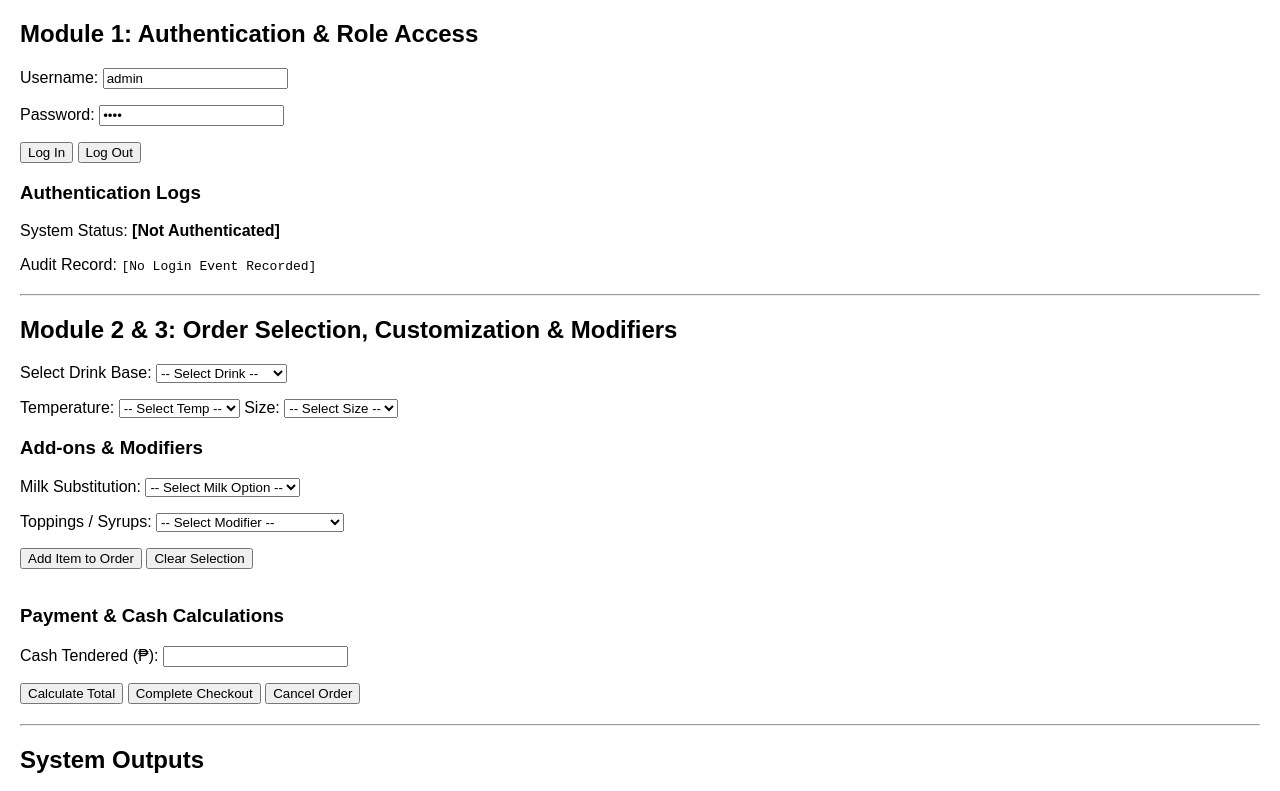
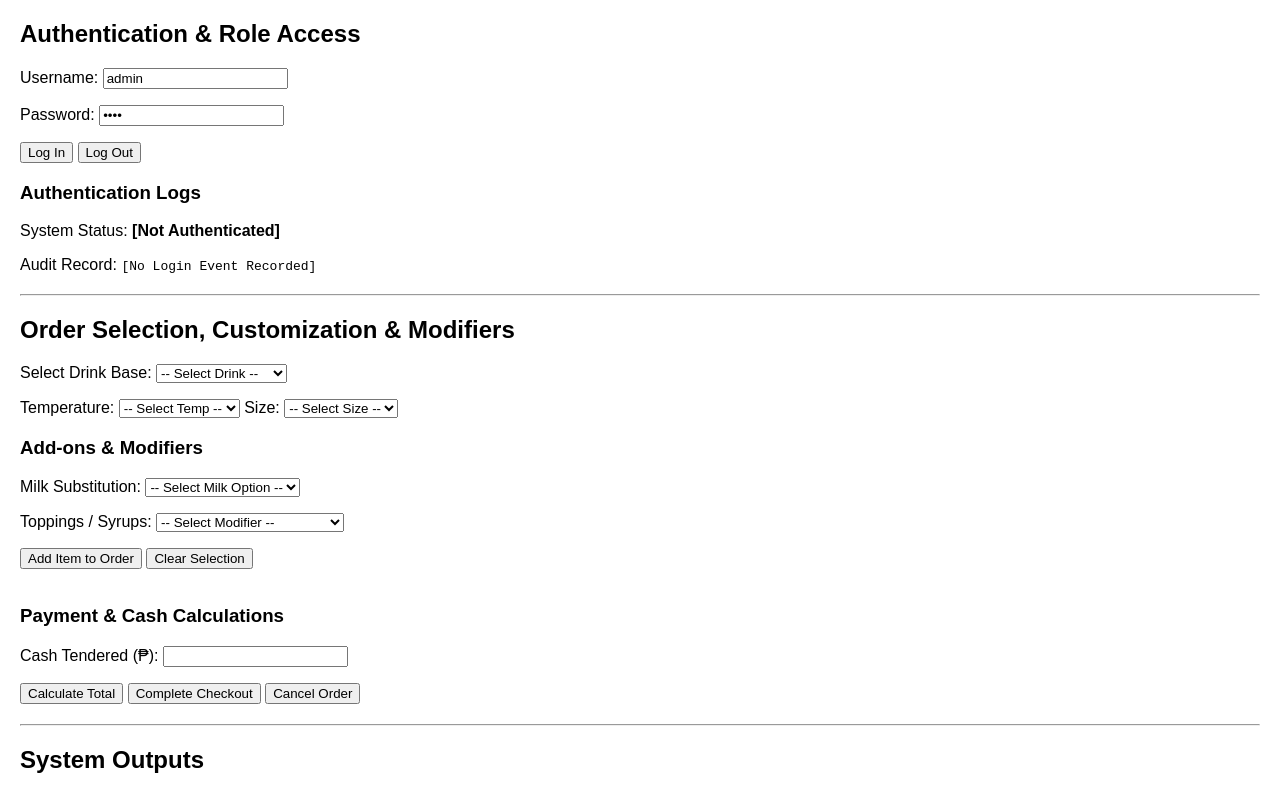
Before and after one commit to marcyumul1-ship-it/0926, a plain HTML site: page index.html in a window 1280 px wide. Shown: the top 791 px of the page. Drawn offline with Linux system fonts and the light colour scheme.

Commit message:
Update index.html

```diff
--- a/index.html
+++ b/index.html
@@ -11,8 +11,8 @@
 </head>
 <body>
 
-    <!-- MODULE 1: AUTHENTICATION & ROLE ACCESS -->
-    <h2>Module 1: Authentication & Role Access</h2>
+    <!-- AUTHENTICATION & ROLE ACCESS -->
+    <h2> Authentication & Role Access</h2>
 
     <div>
         <p>
@@ -33,8 +33,8 @@
 
     <hr>
 
-    <!-- MODULE 2 & MODULE 3: REAL-TIME CHECKOUT & MODIFIERS -->
-    <h2>Module 2 & 3: Order Selection, Customization & Modifiers</h2>
+    <!--  REAL-TIME CHECKOUT & MODIFIERS -->
+    <h2> Order Selection, Customization & Modifiers</h2>
 
     <p>
         <label for="drink-select">Select Drink Base:</label>
```
